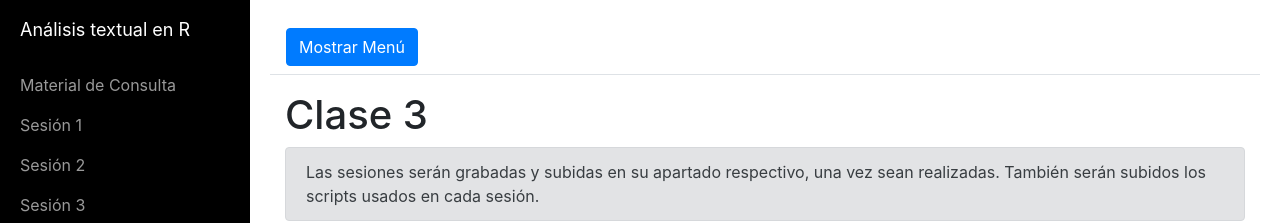
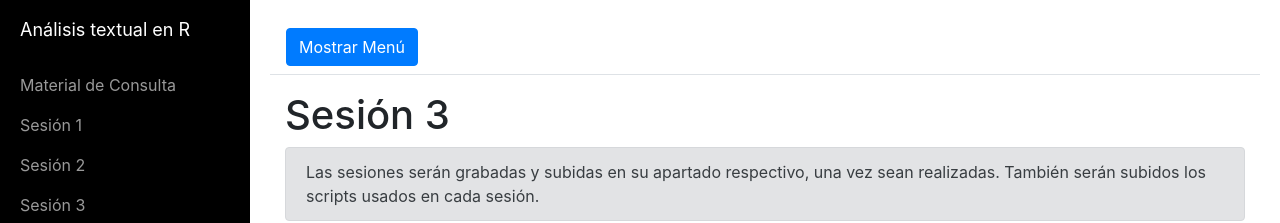
Before and after one commit to semillero-ESTAP/analisis-textual-r, a website: page docs/sesion3.html in a window 1280 px wide. Shown: the top 223 px of the page. Drawn offline with Linux system fonts and the light colour scheme.

Commit message:
Update sesion3.html

```diff
--- a/docs/sesion3.html
+++ b/docs/sesion3.html
@@ -57,7 +57,7 @@
             <button class="btn btn-primary" id="menu-toggle">Mostrar Menú</button>
           </nav>
           <div class="container-fluid mt-3" id="Introducción a R">
-            <h1>Clase 3</h1>
+            <h1>Sesión 3</h1>
             <div class="alert alert-secondary" role="alert">
               Las sesiones serán grabadas y subidas en su apartado respectivo, una vez sean realizadas.
               También serán subidos los scripts usados en cada sesión.
```
